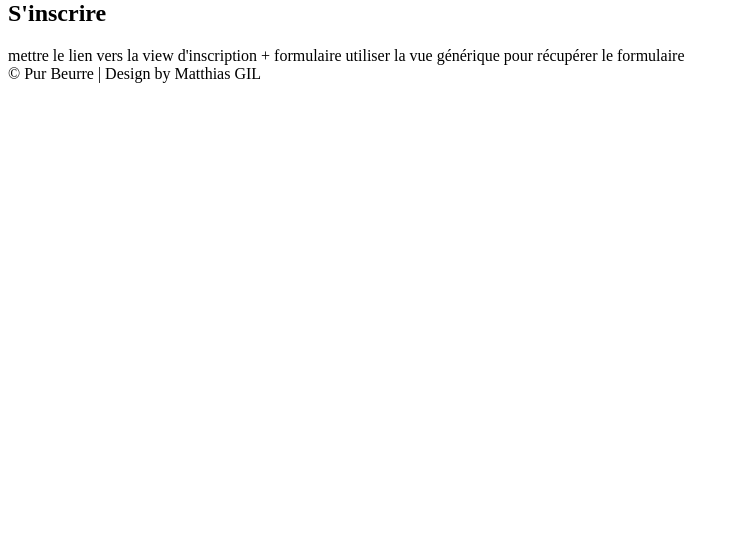
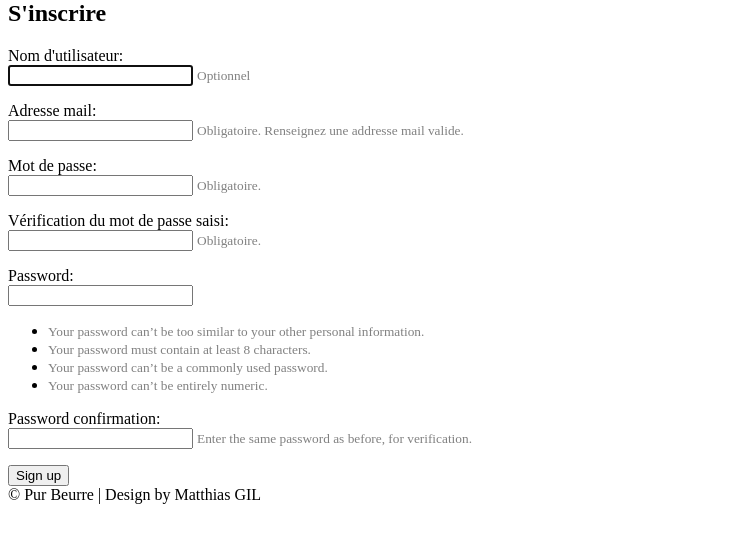
Before and after one commit to herodote2242/projet_8_pur_beurre, a Django app: template users/templates/users/signup.html in a window 1280 px wide. Shown: the part 93-636 px from the top of the page, without its empty margins (0-739 px from the left). Run offline with Django 3.2, Linux system fonts and the light colour scheme; the template is opened without the code that fills it: values that come from a table or form of the project are taken from there, others are empty.

Commit message:
adding the signing up step

```diff
--- a/users/forms.py
+++ b/users/forms.py
@@ -1,4 +1,6 @@
 from django import forms
+from django.contrib.auth.forms import UserCreationForm
+from django.contrib.auth.models import User
 
 
 class ConnexionForm(forms.Form):
@@ -11,16 +13,23 @@ class ConnexionForm(forms.Form):
                                widget=forms.PasswordInput)
 
 
-class SignUpForm(forms.Form):
+class SignUpForm(UserCreationForm):
     """
     With this class, a visitor can register his profile in the database. It
     allows the visitor to be a member, to log in and log out, and of course
     to be able to save favorites.
     """
-    username = forms.CharField(label="Nom d'utilisateur", max_length=30)
-    email = forms.EmailField(label="Adresse mail", widget=forms.EmailInput)
+    username = forms.CharField(label="Nom d'utilisateur", max_length=30,
+        required=False, help_text='Optionnel')
+    email = forms.EmailField(label="Adresse mail", widget=forms.EmailInput,
+        max_length=254, help_text=
+        'Obligatoire. Renseignez une addresse mail valide.')
     password = forms.CharField(label="Mot de passe",
-        widget=forms.PasswordInput)
+        widget=forms.PasswordInput, help_text='Obligatoire.')
     check_password = forms.CharField(
         label="Vérification du mot de passe saisi",
-        widget=forms.PasswordInput)
+        widget=forms.PasswordInput, help_text='Obligatoire.')
+
+    class Meta:
+        model = User
+        fields = ('username', 'email', 'password', 'check_password',)
--- a/users/templates/users/signup.html
+++ b/users/templates/users/signup.html
@@ -2,6 +2,20 @@
 
 {% block content %}
     <h2>S'inscrire</h2>
-    mettre le lien vers la view d'inscription + formulaire
-    utiliser la vue générique pour récupérer le formulaire
+    <form method="post">
+      {% csrf_token %}
+      {% for field in form %}
+        <p>
+          {{ field.label_tag }}<br>
+          {{ field }}
+          {% if field.help_text %}
+            <small style="color: grey">{{ field.help_text }}</small>
+          {% endif %}
+          {% for error in field.errors %}
+            <p style="color: red">{{ error }}</p>
+          {% endfor %}
+        </p>
+      {% endfor %}
+      <button type="submit">Sign up</button>
+    </form>
 {% endblock %}
```
Also changed, not shown: products/views.py (+7 -2 lines), users/views.py (+14 -4 lines), db.sqlite3.
